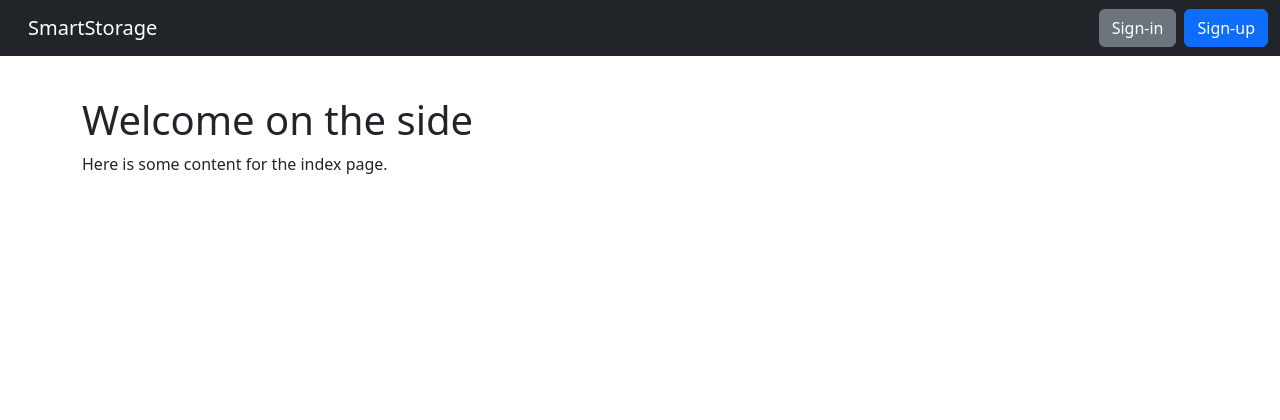
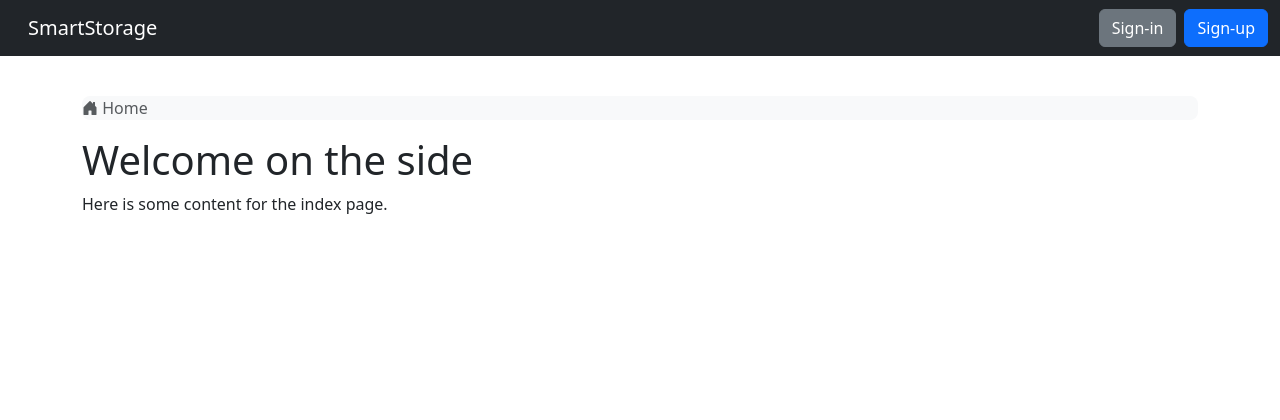
Before and after one commit to donnerbaer/smart-storage, a Flask app: page / in a window 1280 px wide. Shown: the top 420 px of the page. Run offline with Flask 3, Linux system fonts and the light colour scheme; some libraries are stand-ins or nearby versions.

Commit message:
Update site.index.html

```diff
--- a/app/templates/site.index.html
+++ b/app/templates/site.index.html
@@ -3,6 +3,14 @@
 
 
 {% block main %}
-    <h1>Welcome on the side</h1>
-    <p>Here is some content for the index page.</p>
+<nav aria-label="breadcrumb" style="--bs-breadcrumb-divider: '>';" >
+    <ol class="breadcrumb breadcrumb-chevron pe-3 bg-body-tertiary rounded-3">
+        <li class="breadcrumb-item active" aria-current="page">
+            <i class="bi bi-house-door-fill"></i> {{ _("Home") }}
+        </li>
+    </ol>
+</nav>
+
+<h1>{{ _('Welcome on the side') }}</h1>
+<p>{{ _('Here is some content for the index page.') }}</p>
 {% endblock %}
```
